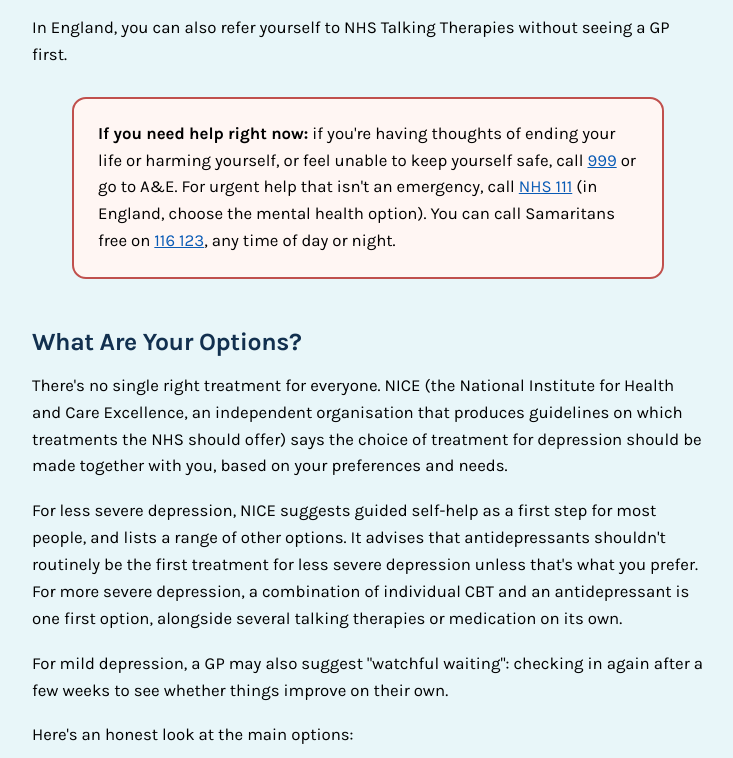
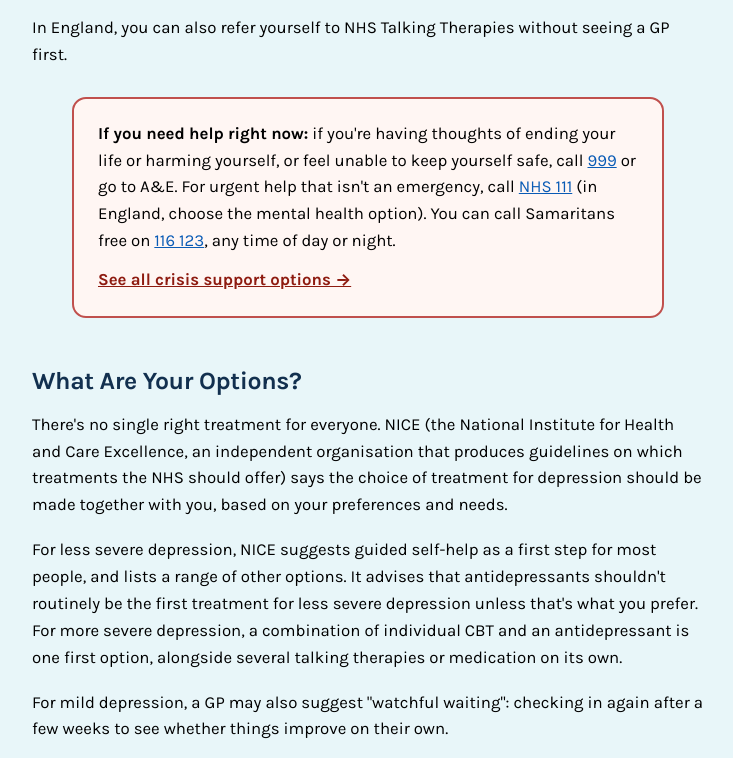
Before and after one commit to bondalistair/symptom_compass, a website: page public/blog-am-i-depressed-or-just-low.html in a window 1280 px wide. Shown: the part 4598-5356 px from the top of the page, without its empty margins (272-1005 px from the left). Drawn offline with Linux system fonts and the light colour scheme.

Commit message:
Link every safety box to the crisis support page
Adds 'See all crisis support options →' to the homepage safety box and the safety boxes in all four new articles.

Co-Authored-By: Claude Opus 5.5 <noreply@anthropic.com>
Claude-Session: https://claude.ai/code/session_01MFhJAc2Lm6DfnanF8SCYGA

```diff
--- a/public/blog-am-i-depressed-or-just-low.html
+++ b/public/blog-am-i-depressed-or-just-low.html
@@ -76,6 +76,8 @@ article ol{padding-left:24px;margin:0 0 18px;font-size:1.05rem;}
 .refs li{margin-bottom:10px;word-break:break-word;}
 .safety-box{background:#FFF6F3;border:2px solid #C0504D;border-radius:14px;padding:22px 24px;margin:28px 0;}
 .safety-box p{margin:0;}
+.safety-box p.crisis-more{margin-top:12px;font-weight:700;}
+.safety-box p.crisis-more a{color:#8E1B10;}
 article h3{font-size:1.22rem;color:var(--blue);margin:32px 0 10px;}
 article h3 a{text-decoration:none;color:inherit;}
 article h3 a:hover{text-decoration:underline;}
@@ -180,7 +182,8 @@ table.compare td:not(:first-child)::before{content:attr(data-label) ": ";font-we
 </ul>
 <p>In England, you can also refer yourself to NHS Talking Therapies without seeing a GP first.</p>
 <blockquote>
-<div class="safety-box" role="note"><p><strong>If you need help right now:</strong> if you're having thoughts of ending your life or harming yourself, or feel unable to keep yourself safe, call <a href="tel:999">999</a> or go to A&amp;E. For urgent help that isn't an emergency, call <a href="tel:111">NHS 111</a> (in England, choose the mental health option). You can call Samaritans free on <a href="tel:116123">116 123</a>, any time of day or night.</p></div>
+<div class="safety-box" role="note"><p><strong>If you need help right now:</strong> if you're having thoughts of ending your life or harming yourself, or feel unable to keep yourself safe, call <a href="tel:999">999</a> or go to A&amp;E. For urgent help that isn't an emergency, call <a href="tel:111">NHS 111</a> (in England, choose the mental health option). You can call Samaritans free on <a href="tel:116123">116 123</a>, any time of day or night.</p>
+    <p class="crisis-more"><a href="crisis-support.html">See all crisis support options →</a></p></div>
 </blockquote>
 <h2 id="what-are-your-options">What Are Your Options?</h2>
 <p>There's no single right treatment for everyone. NICE (the National Institute for Health and Care Excellence, an independent organisation that produces guidelines on which treatments the NHS should offer) says the choice of treatment for depression should be made together with you, based on your preferences and needs.</p>
```
Also changed, not shown: public/blog-types-of-therapy-explained.html (+4 -1 lines), public/blog-what-am-i-feeling-mental-health-symptoms.html (+4 -1 lines), public/blog-why-do-i-feel-anxious-all-the-time.html (+3 -0 lines), public/index.html (+2 -0 lines).
